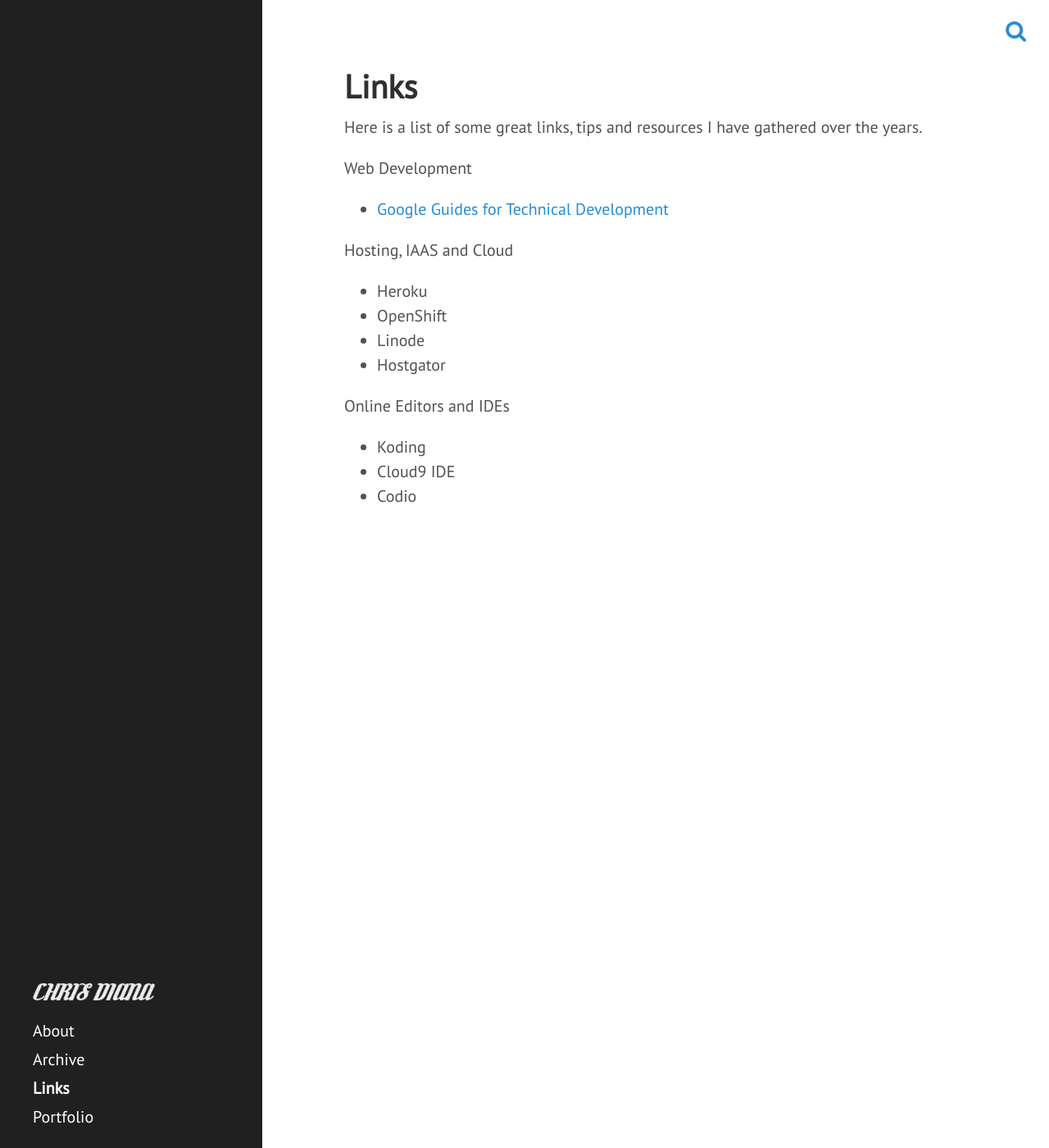
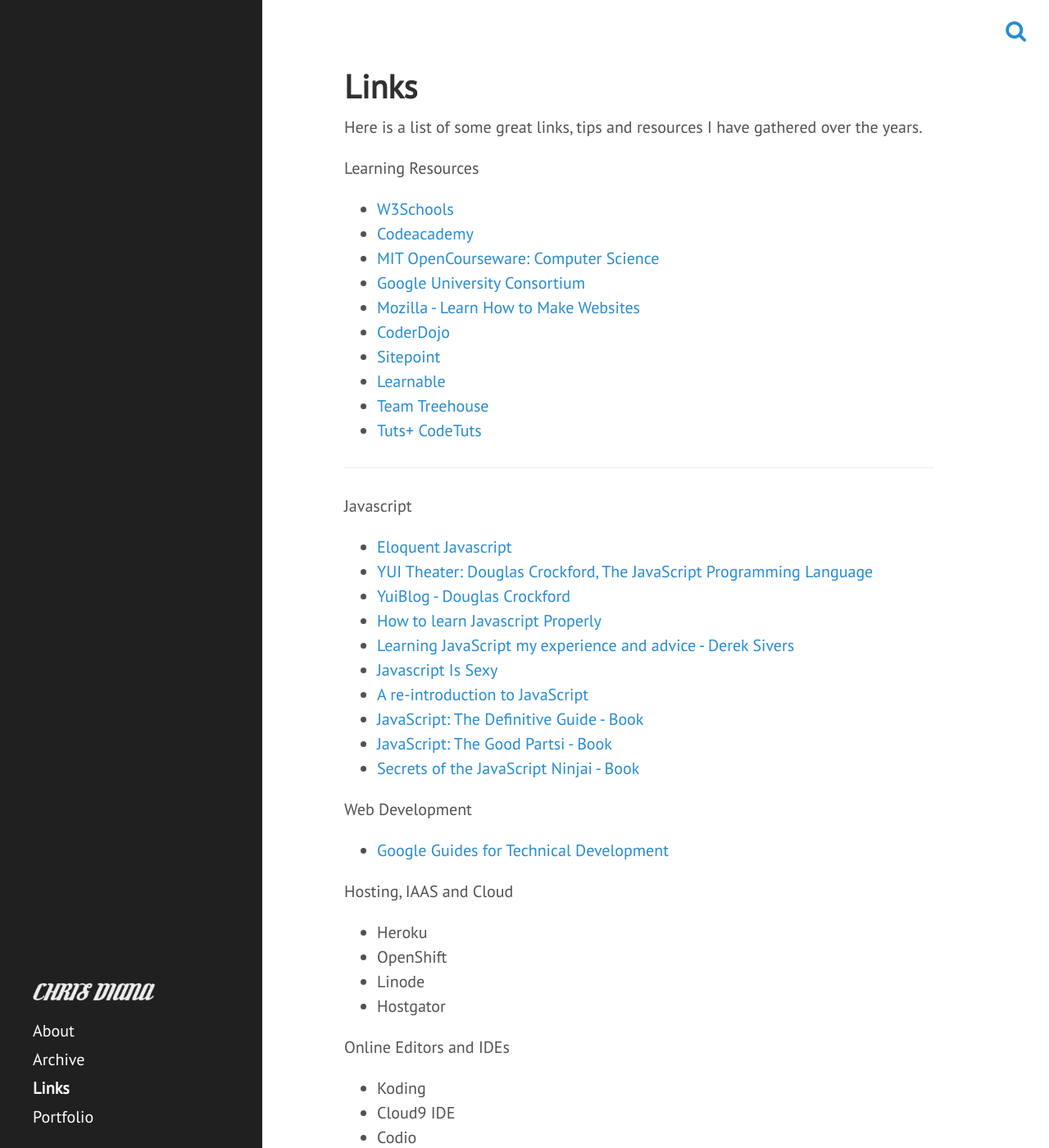
Before and after one commit to chrisdiana/cdmedia.github.io, a Jekyll site: the page built from links.md, in a window 1280 px wide and 1400 px high. Shown: the whole window at 82% size. Built offline with Jekyll 4.4.1, drawn with Linux system fonts in a browser that asks for light colours; nearby versions of some CDN libraries; Markdown is read by kramdown in place of the engine named in the settings.

Commit message:
Added links to link page

```diff
--- a/links.md
+++ b/links.md
@@ -5,6 +5,35 @@
 
 Here is a list of some great links, tips and resources I have gathered over
 the years.
+
+Learning Resources
+
+* [W3Schools](http://www.w3schools.com/)
+* [Codeacademy](http://www.codecademy.com/)
+* [MIT OpenCourseware: Computer Science](http://ocw.mit.edu/courses/electrical-engineering-and-computer-science)
+* [Google University Consortium](https://developers.google.com/university/)
+* [Mozilla - Learn How to Make Websites](https://developer.mozilla.org/en-US/learn)
+* [CoderDojo](http://coderdojo.com/)
+* [Sitepoint](http://www.sitepoint.com)
+* [Learnable](http://www.learnable.com)
+* [Team Treehouse](http://teamtreehouse.com)
+* [Tuts+ CodeTuts](http://code.tutsplus.com)
+
+---
+
+Javascript
+
+* [Eloquent Javascript](http://eloquentjavascript.net/)
+* [YUI Theater: Douglas Crockford, The JavaScript Programming Language](http://www.yuiblog.com/blog/2007/01/24/video-crockford-tjpl)
+* [YuiBlog - Douglas Crockford](http://yuiblog.com/crockford)
+* [How to learn Javascript Properly](http://javascriptissexy.com/how-to-learn-javascript-properly)
+* [Learning JavaScript my experience and advice - Derek Sivers](http://sivers.org/learn-js)
+* [Javascript Is Sexy](http://javascriptissexy.com)
+* [A re-introduction to JavaScript](https://developer.mozilla.org/en-US/docs/Web/JavaScript/A_re-introduction_to_JavaScript)
+* [JavaScript: The Definitive Guide - Book](http://shop.oreilly.com/product/9780596000486.do)
+* [JavaScript: The Good Partsi - Book](http://shop.oreilly.com/product/9780596517748.do)
+* [Secrets of the JavaScript Ninjai - Book](http://jsninja.com/)
+
 
 Web Development
 
```
Also changed, not shown: public/img/intro-bg.jpg (deleted).
